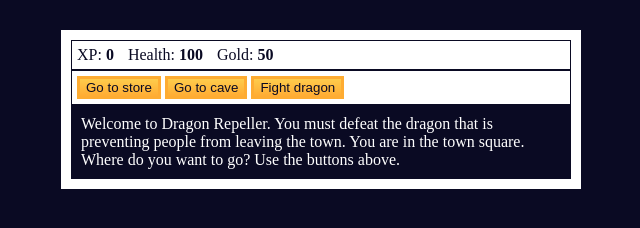
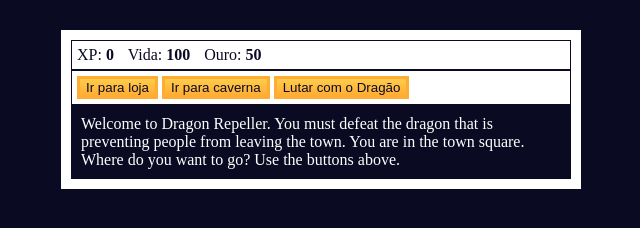
Before and after one commit to Daniel77158/RPG-DragonRepeller, a plain HTML site: page index.html in a window 1280 px wide. Shown: the whole page, without its empty margins (319-959 px from the left). Drawn offline with Linux system fonts and the light colour scheme.

Commit message:
Nova atualização

```diff
--- a/index.html
+++ b/index.html
@@ -1,5 +1,5 @@
 <!DOCTYPE html>
-<html lang="en">
+<html lang="pt-br">
   <head>
     <meta charset="utf-8">
     <link rel="stylesheet" href="./styles.css">
@@ -9,13 +9,13 @@
     <div id="game">
       <div id="stats">
         <span class="stat">XP: <strong><span id="xpText">0</span></strong></span>
-        <span class="stat">Health: <strong><span id="healthText">100</span></strong></span>
-        <span class="stat">Gold: <strong><span id="goldText">50</span></strong></span>
+        <span class="stat">Vida: <strong><span id="healthText">100</span></strong></span>
+        <span class="stat">Ouro: <strong><span id="goldText">50</span></strong></span>
       </div>
       <div id="controls">
-        <button id="button1">Go to store</button>
-        <button id="button2">Go to cave</button>
-        <button id="button3">Fight dragon</button>
+        <button id="button1">Ir para loja</button>
+        <button id="button2">Ir para caverna</button>
+        <button id="button3">Lutar com o Dragão</button>
       </div>
       <div id="monsterStats">
         <span class="stat">Monster Name: <strong><span id="monsterName"></span></strong></span>
```
